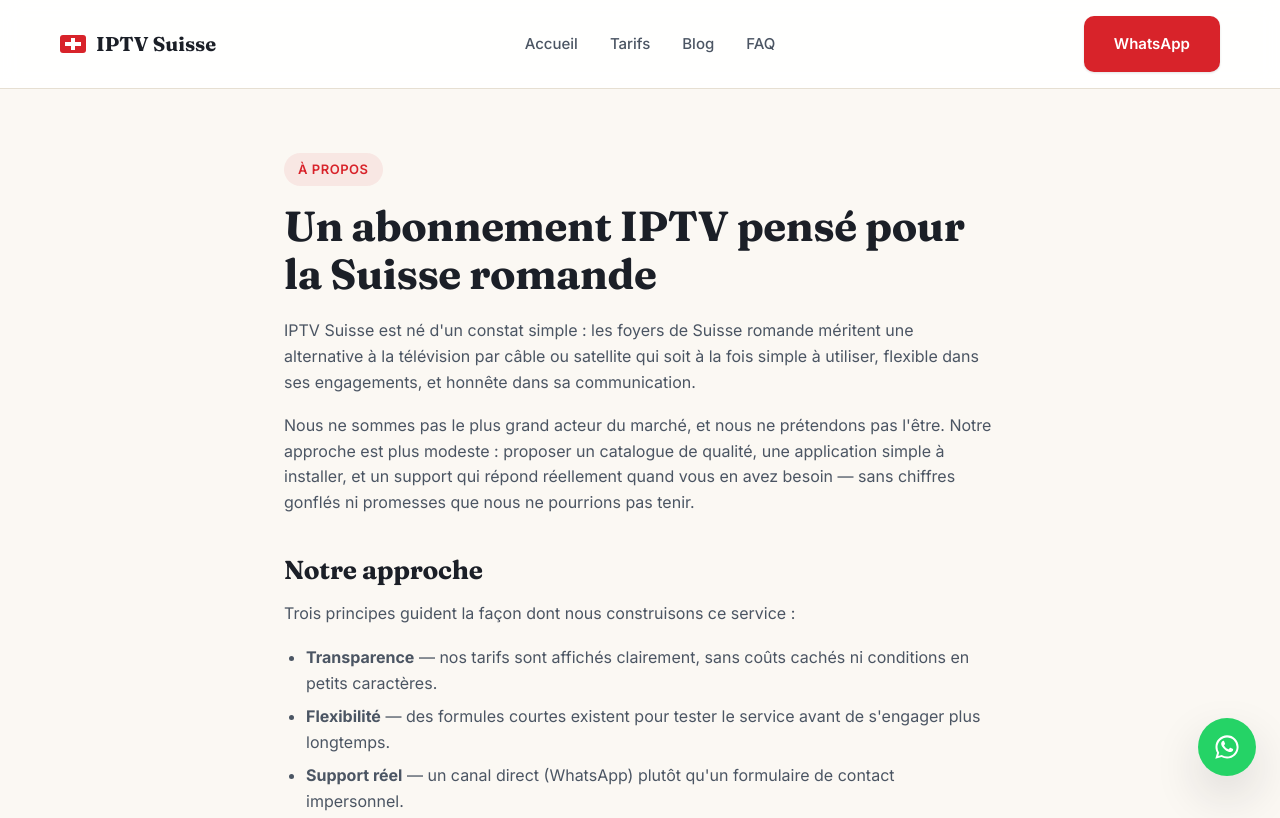
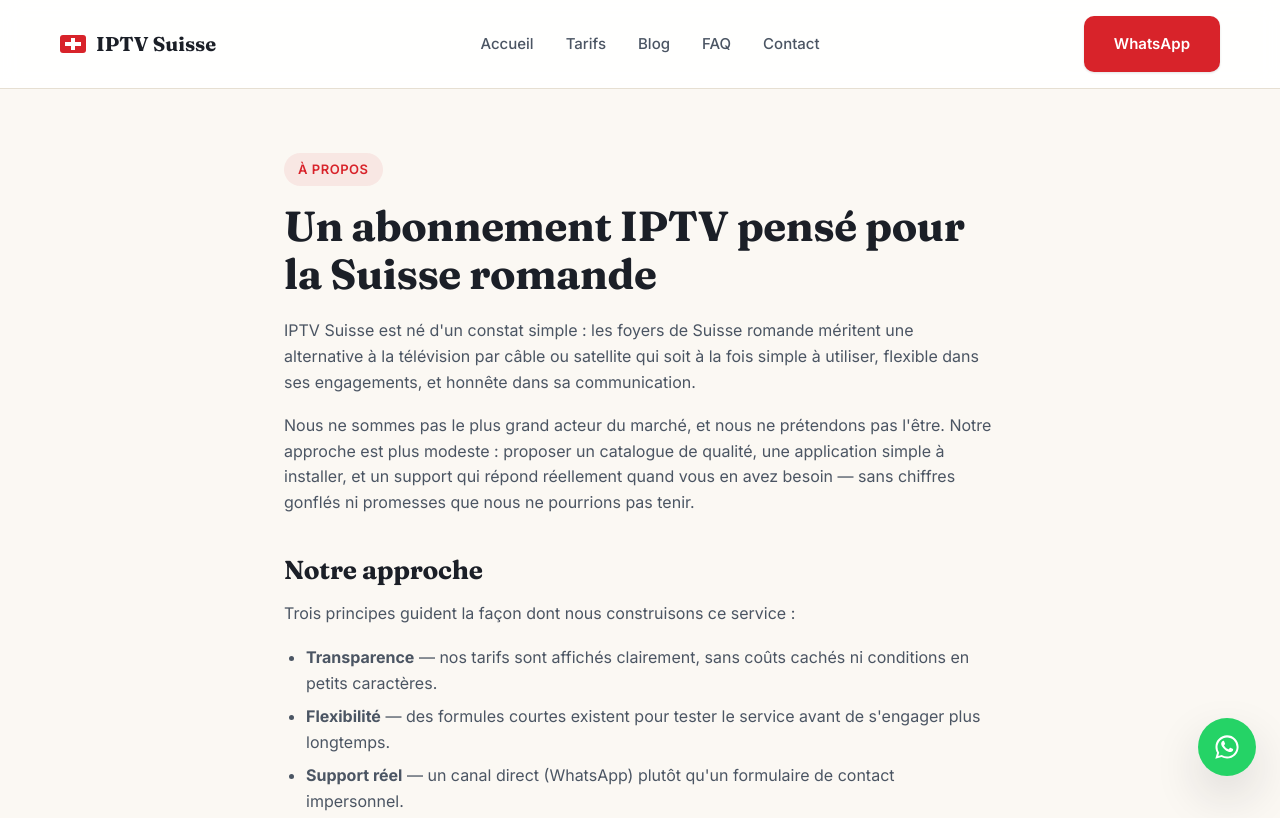
Before and after one commit to Salaheddine2007/suise-website, a plain HTML site: page a-propos/index.html in a window 1280 px wide. Shown: the top 818 px of the page. Drawn offline with Linux system fonts and the light colour scheme.

Commit message:
feat: add Contact link to header nav on all pages

```diff
--- a/a-propos/index.html
+++ b/a-propos/index.html
@@ -41,6 +41,7 @@
       <a href="/#tarifs">Tarifs</a>
       <a href="/blog/">Blog</a>
       <a href="/faq/">FAQ</a>
+      <a href="/contact/">Contact</a>
     </nav>
     <div class="nav-cta">
       <a href="https://wa.me/32497063717" target="_blank" rel="noopener" class="btn btn-primary">WhatsApp</a>
```
Also changed, not shown: abonnement-iptv-12-mois/index.html (+1 -0 lines), abonnement-iptv-3-mois/index.html (+1 -0 lines), abonnement-iptv-6-mois/index.html (+1 -0 lines), blog/abonnement-iptv-suisse/index.html (+1 -0 lines), blog/guide-iptv-suisse/index.html (+1 -0 lines), blog/index.html (+1 -0 lines), blog/iptv-gratuit-suisse-la-verite/index.html (+1 -0 lines), contact/index.html (+1 -0 lines), faq/index.html (+1 -0 lines), forfaits-multi-ecrans/index.html (+1 -0 lines), index.html (+1 -0 lines), installation/index.html (+1 -0 lines).
